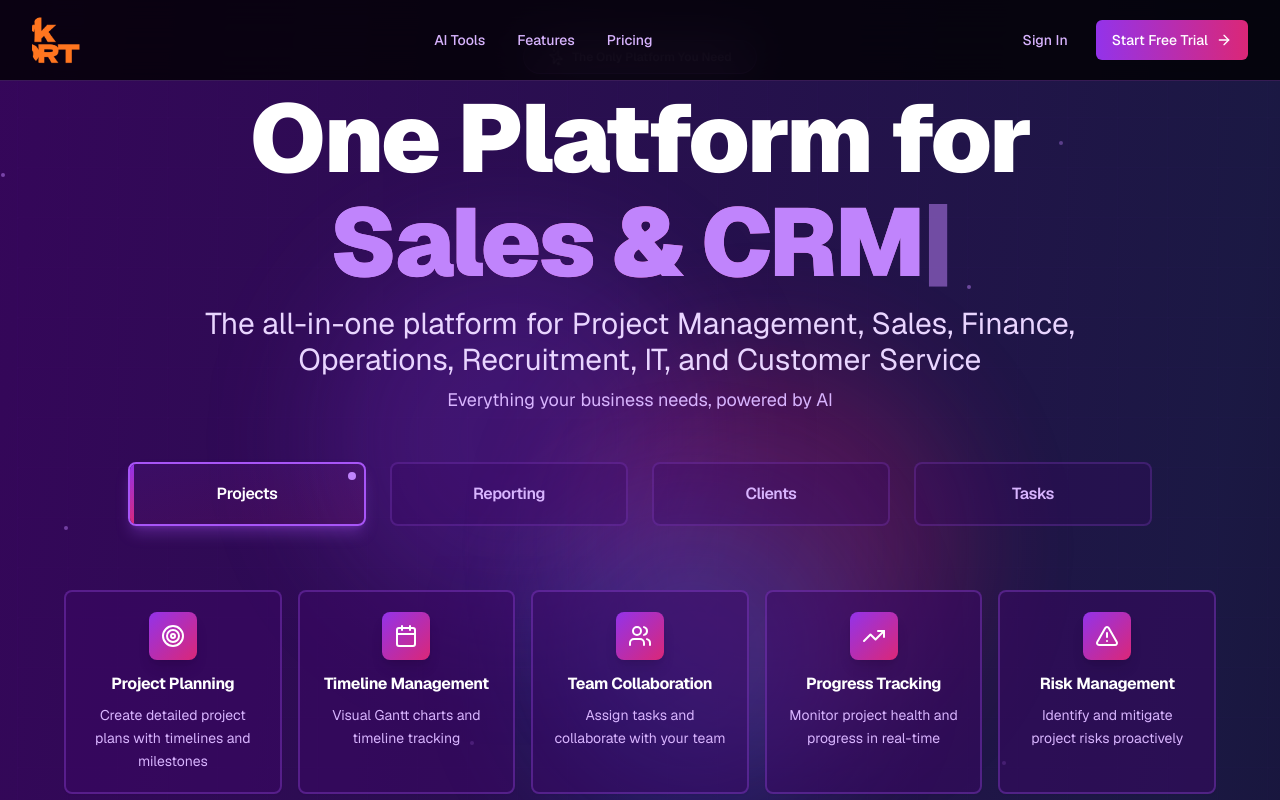
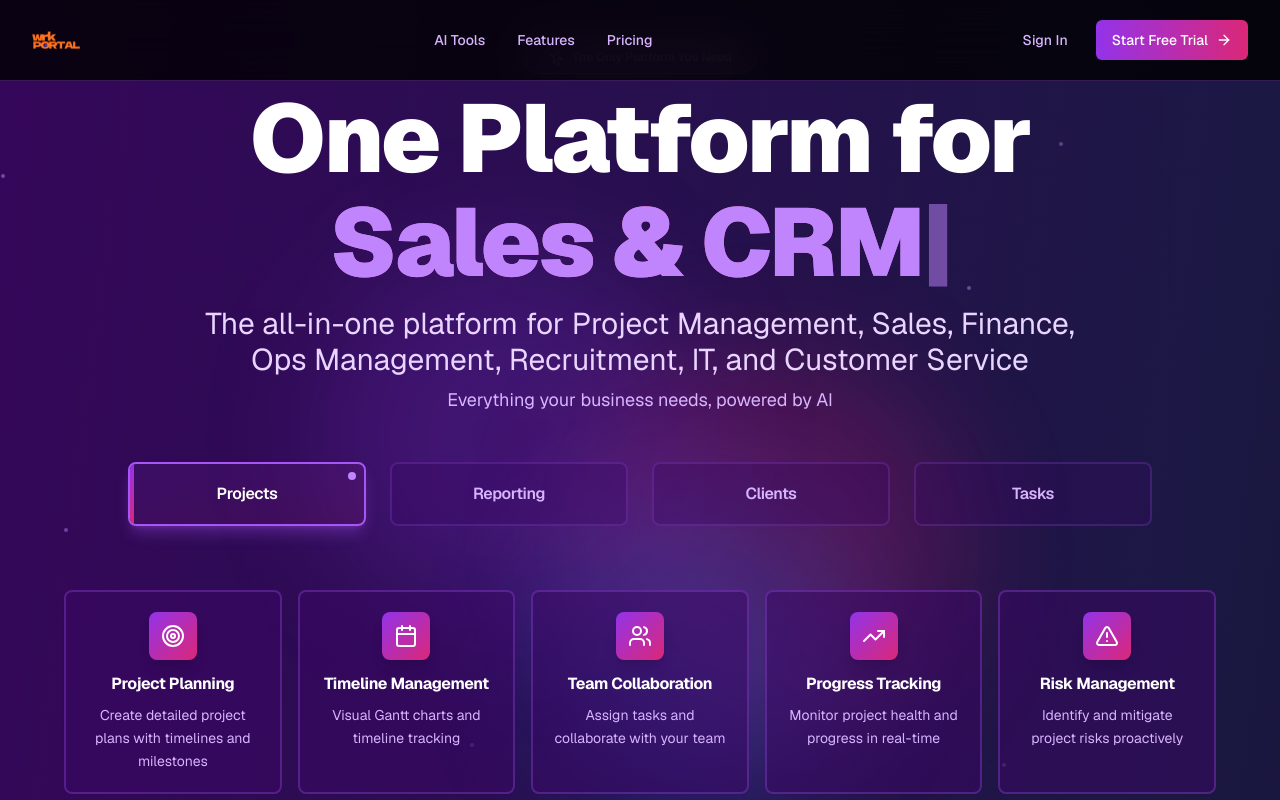
Before and after one commit to wrkportal/wrkportal_app, a Next.js app: page /landing in a window 1280 px wide. Shown: the top 800 px of the page. Built offline with nearby package versions, Linux system fonts and the light colour scheme.

Commit message:
Fix logo masking, change Operations to Ops Management, improve signup error handling

```diff
--- a/app/(auth)/signup/page.tsx
+++ b/app/(auth)/signup/page.tsx
@@ -67,7 +67,15 @@ export default function SignupPage() {
             const data = await response.json()
 
             if (!response.ok) {
-                throw new Error(data.error || 'Failed to create account')
+                // Show detailed error message
+                const errorMessage = data.details || data.error || 'Failed to create account'
+                console.error('Signup error:', {
+                    status: response.status,
+                    error: data.error,
+                    details: data.details,
+                    code: data.code,
+                })
+                throw new Error(errorMessage)
             }
 
             // Show verification message instead of auto-signing in
--- a/app/(marketing)/landing/page.tsx
+++ b/app/(marketing)/landing/page.tsx
@@ -554,11 +554,11 @@ export default function LandingPage() {
     const faqs = [
         {
             question: "What Is wrkportal.com AI-Powered Platform?",
-            answer: "wrkportal.com is an advanced AI-powered business platform that combines intelligent automation with comprehensive management tools. It uses machine learning to predict risks, optimize resources, and automate decision-making, helping teams deliver projects faster and more efficiently across Project Management, Sales, Finance, Operations, Recruitment, IT, and Customer Service."
+            answer: "wrkportal.com is an advanced AI-powered business platform that combines intelligent automation with comprehensive management tools. It uses machine learning to predict risks, optimize resources, and automate decision-making, helping teams deliver projects faster and more efficiently across Project Management, Sales, Finance, Ops Management, Recruitment, IT, and Customer Service."
         },
         {
             question: "What platforms does wrkportal.com support?",
-            answer: "wrkportal.com is a comprehensive business platform supporting Project Management, Sales & CRM, Finance & Accounting, Operations, Recruitment & HR, IT & Development, and Customer Service - all in one unified platform."
+            answer: "wrkportal.com is a comprehensive business platform supporting Project Management, Sales & CRM, Finance & Accounting, Ops Management, Recruitment & HR, IT & Development, and Customer Service - all in one unified platform."
         },
         {
             question: "Is there a limitation on how much content I can generate?",
@@ -574,7 +574,7 @@ export default function LandingPage() {
         },
         {
             question: "Is it helpful for different business functions?",
-            answer: "Absolutely! wrkportal.com is designed for Project Managers, Sales Teams, Finance Departments, Operations Managers, HR Teams, IT Departments, and Customer Service Teams. The AI-powered features help automate routine tasks, predict potential issues, and provide actionable insights that make management more efficient and effective across all business functions."
+            answer: "Absolutely! wrkportal.com is designed for Project Managers, Sales Teams, Finance Departments, Ops Managers, HR Teams, IT Departments, and Customer Service Teams. The AI-powered features help automate routine tasks, predict potential issues, and provide actionable insights that make management more efficient and effective across all business functions."
         },
     ]
 
@@ -597,7 +597,8 @@ export default function LandingPage() {
                                 <img
                                     src="/logo.png"
                                     alt="wrkportal.com"
-                                    className="relative h-12 w-12 rounded-xl object-cover"
+                                    className="relative h-12 w-12 rounded-xl object-contain"
+                                    style={{ mixBlendMode: 'normal' }}
                                 />
                             </div>
                         </div>
@@ -662,7 +663,7 @@ export default function LandingPage() {
                                         "Project Management",
                                         "Sales & CRM",
                                         "Finance & Accounting",
-                                        "Operations",
+                                        "Ops Management",
                                         "Recruitment & HR",
                                         "IT & Development",
                                         "Customer Service"
@@ -674,7 +675,7 @@ export default function LandingPage() {
 
                         {/* Subheadline */}
                         <p className="text-xl sm:text-2xl md:text-3xl text-purple-200 mb-4 max-w-4xl leading-relaxed animate-fade-in-up" style={{ animationDelay: '0.2s' }}>
-                            The all-in-one platform for Project Management, Sales, Finance, Operations, Recruitment, IT, and Customer Service
+                            The all-in-one platform for Project Management, Sales, Finance, Ops Management, Recruitment, IT, and Customer Service
                             <span className="block mt-2 text-lg text-purple-300">
                                 Everything your business needs, powered by AI
                             </span>
@@ -995,7 +996,7 @@ export default function LandingPage() {
                             { icon: Briefcase, title: "Project Management", description: "Complete project lifecycle management with planning, execution, tracking, and delivery." },
                             { icon: TrendingUp, title: "Sales & CRM", description: "Lead management, opportunity tracking, pipeline visualization, and sales forecasting." },
                             { icon: DollarSign, title: "Finance & Accounting", description: "Budget management, invoicing, expense tracking, financial reporting, and profitability analysis." },
-                            { icon: Activity, title: "Operations", description: "Process automation, workflow management, resource allocation, and operational dashboards." },
+                            { icon: Activity, title: "Ops Management", description: "Process automation, workflow management, resource allocation, and operational dashboards." },
                             { icon: UserCheck, title: "Recruitment & HR", description: "Job posting, candidate management, interview scheduling, onboarding, and employee tracking." },
                             { icon: Cpu, title: "IT & Development", description: "Issue tracking, sprint planning, release management, and IT service management." },
                             { icon: MessageSquare, title: "Customer Service", description: "Ticket management, customer interaction tracking, SLA monitoring, and support analytics." },
@@ -1208,7 +1209,8 @@ export default function LandingPage() {
                                     <img
                                         src="/logo.png"
                                         alt="wrkportal.com"
-                                        className="relative h-12 w-12 rounded-xl object-cover"
+                                        className="relative h-12 w-12 rounded-xl object-contain"
+                                        style={{ mixBlendMode: 'normal' }}
                                     />
                                 </div>
                             </div>
```
Also changed, not shown: 2 other files (tests, documents, lock files or other folders). Lines whose indentation alone changed are shown as unchanged.
